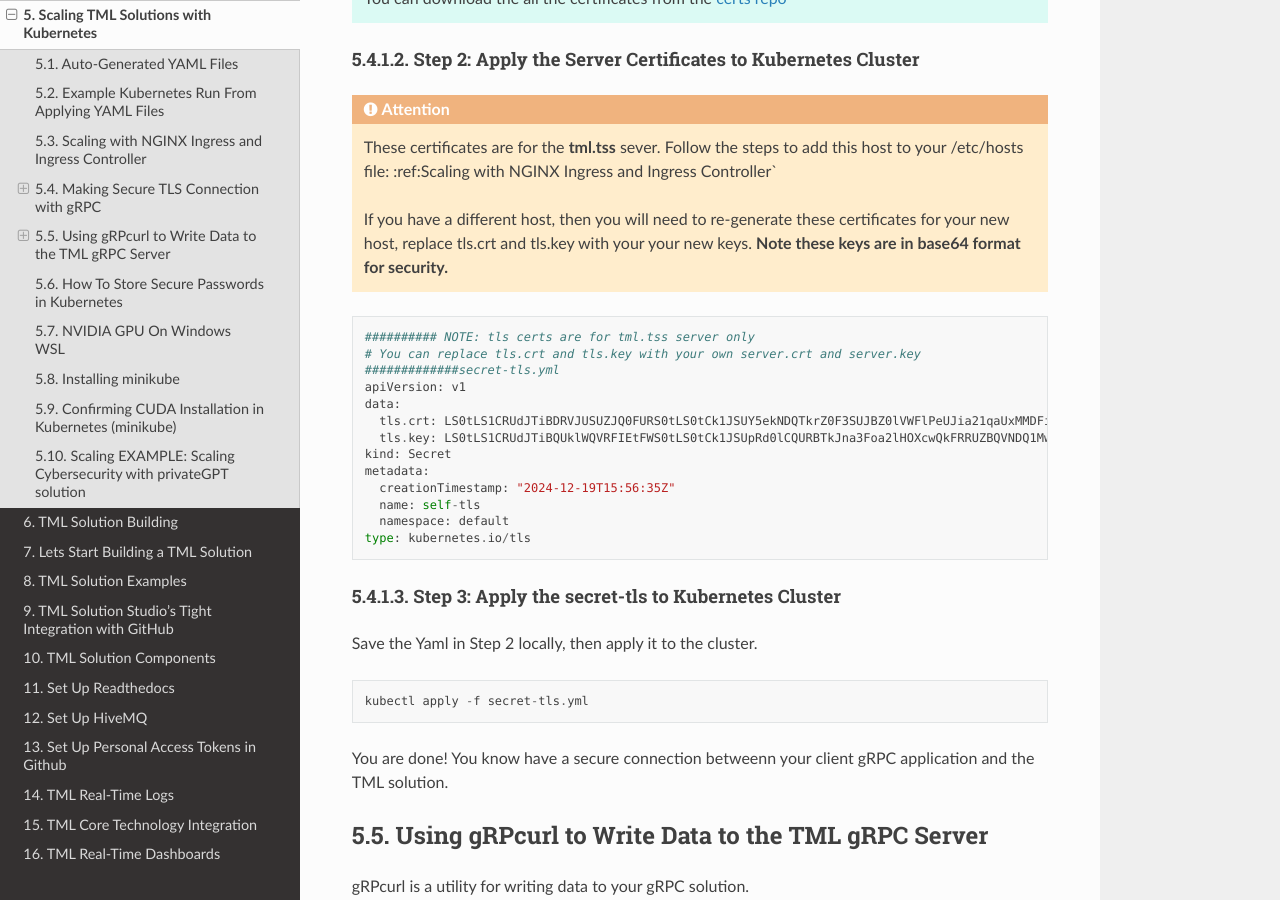
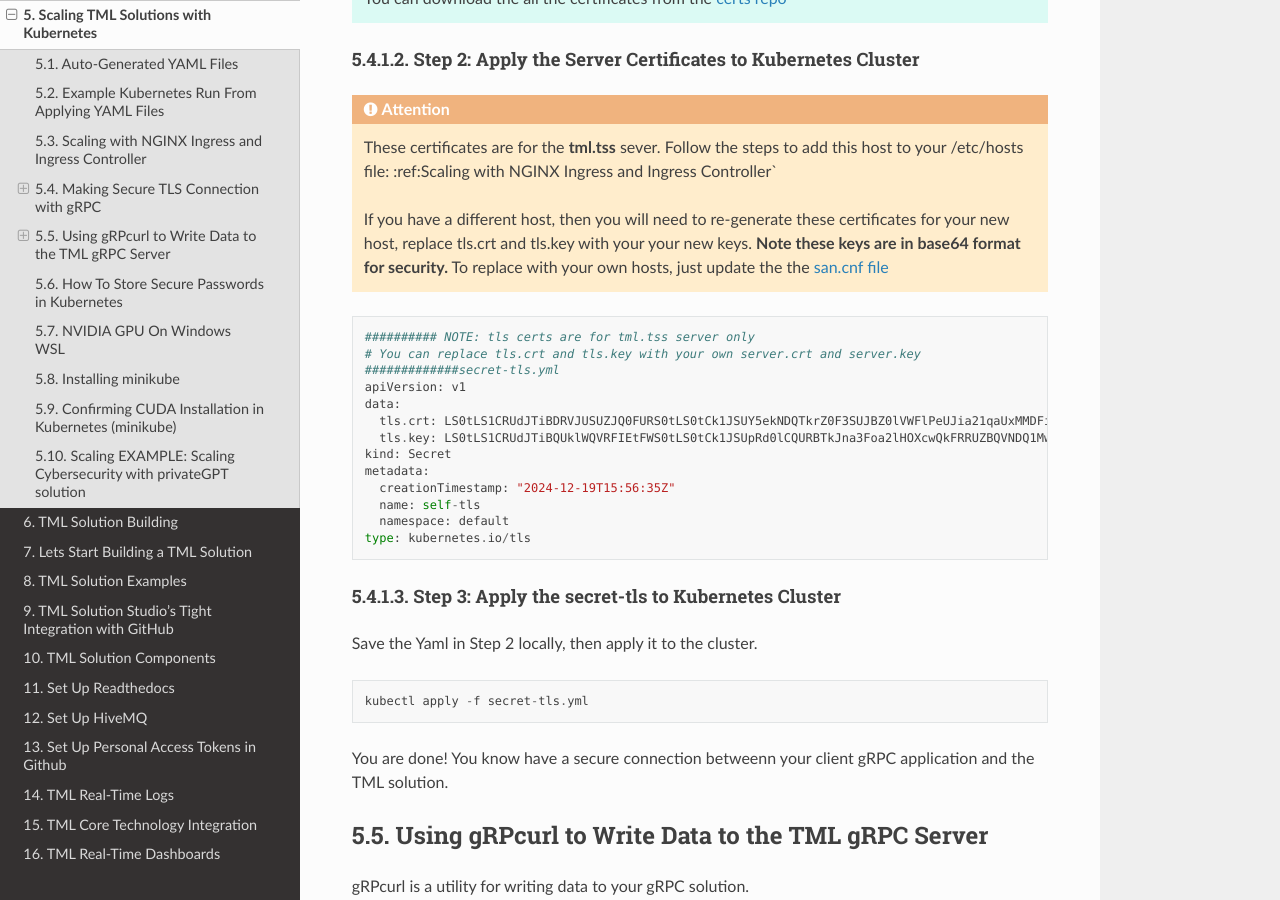
Before and after one commit to smaurice101/readthedocs, a Sphinx documentation site: the page built from docs/source/kube.rst, in a window 1280 px wide and 900 px high, scrolled down 6715 px. Built offline with Sphinx 7.4.7 and the Read the Docs theme 3.1.0, drawn with Linux system fonts in a browser that asks for light colours.

Commit message:
Update kube.rst

```diff
--- a/docs/source/kube.rst
+++ b/docs/source/kube.rst
@@ -277,7 +277,7 @@ Step 2: Apply the Server Certificates to Kubernetes Cluster
    These certificates are for the **tml.tss** sever.  Follow the steps to add this host to your /etc/hosts file: :ref:Scaling with NGINX Ingress and Ingress Controller`
 
    If you have a different host, then you will need to re-generate these certificates for your new host, replace tls.crt and tls.key with your your new keys.  **Note these keys are in
-   base64 format for security.**
+   base64 format for security.**  To replace with your own hosts, just update the the `san.cnf file <https://github.com/smaurice101/raspberrypi/blob/main/tml-airflow/certs/san.cnf>`_
 
 .. code-block::
 
```
